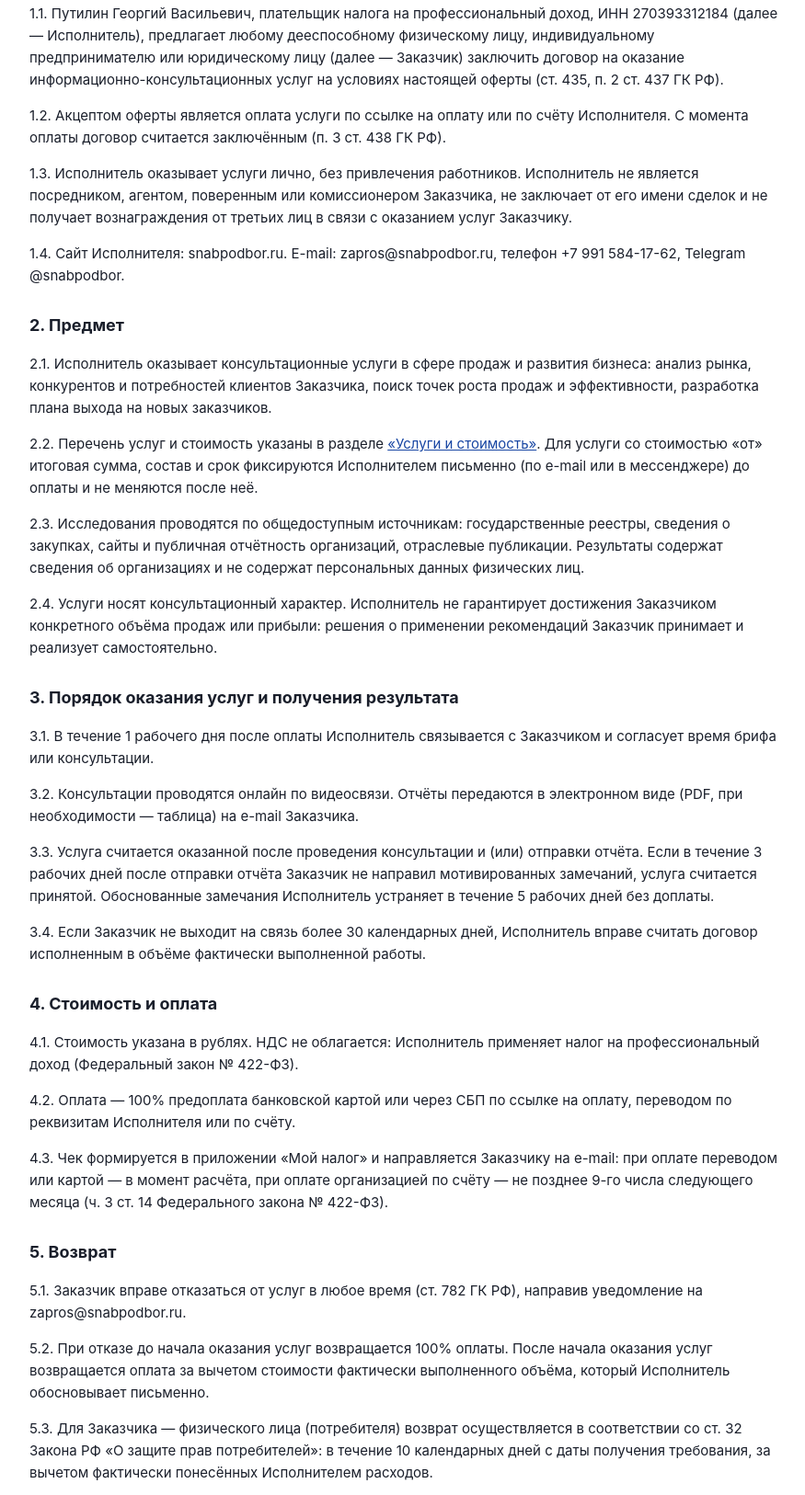
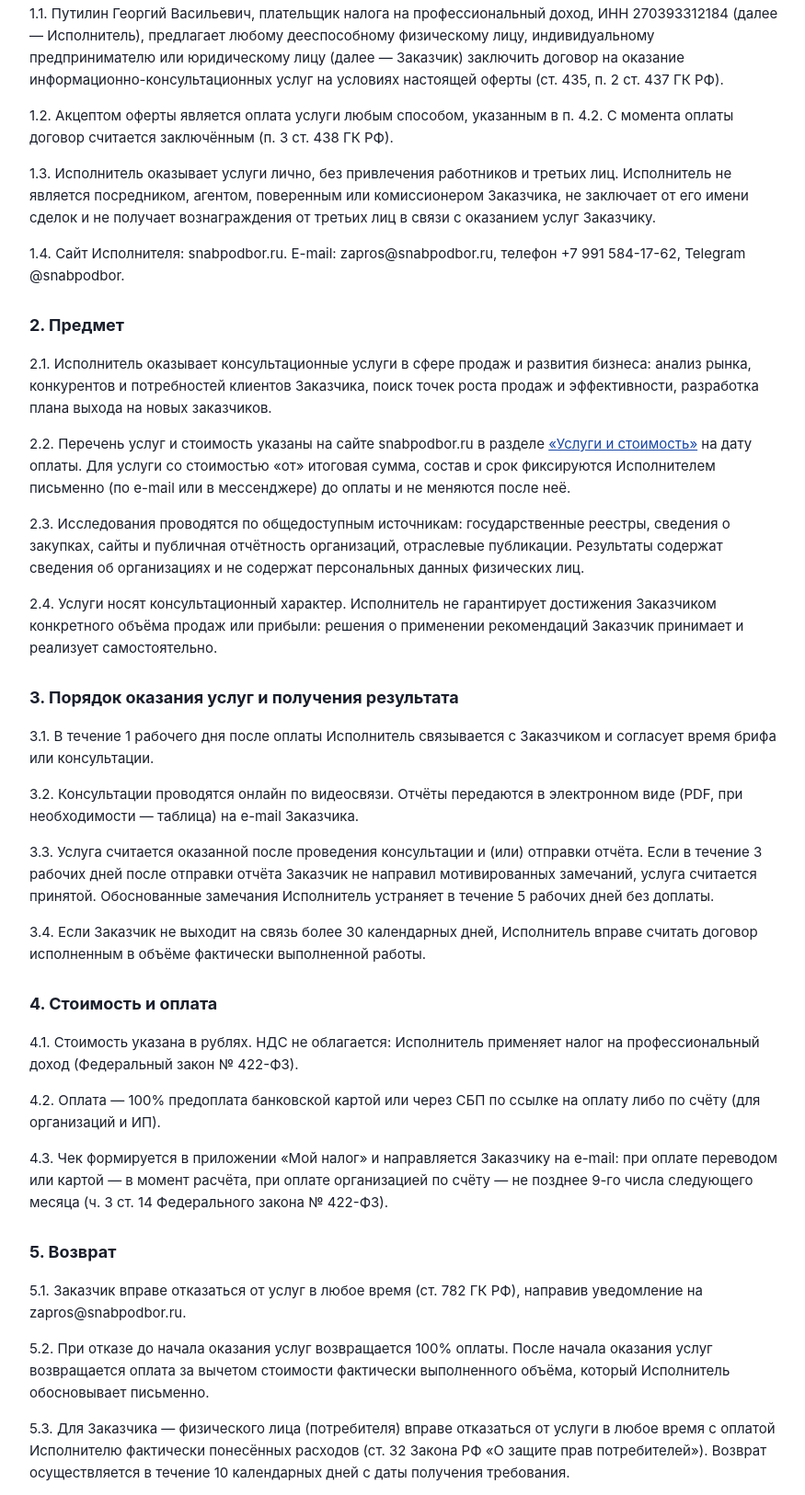
Before and after one commit to georgyputilin-ship-it/snabpodbor-site, a plain HTML site: page oferta.html in a window 1280 px wide. Shown: the part 274-1900 px from the top of the page at 92% size, without its empty margins (198-1073 px from the left). Drawn offline with Linux system fonts and the light colour scheme.

Commit message:
Приёмка Э01: единый способ оплаты (сайт/оферта), кейс Елены по фактам, правки оферты и политики ПДн
Co-Authored-By: Claude Opus 5.5 <noreply@anthropic.com>
Claude-Session: https://claude.ai/code/session_01SDUXFQK8XoGqkB38rXii8V

```diff
--- a/oferta.html
+++ b/oferta.html
@@ -22,13 +22,13 @@
 
 <h2>1. Общие положения</h2>
 <p>1.1. <!--FIO-->Путилин Георгий Васильевич<!--/FIO-->, плательщик налога на профессиональный доход, ИНН <!--INN-->270393312184<!--/INN--> (далее — Исполнитель), предлагает любому дееспособному физическому лицу, индивидуальному предпринимателю или юридическому лицу (далее — Заказчик) заключить договор на оказание информационно-консультационных услуг на условиях настоящей оферты (ст. 435, п. 2 ст. 437 ГК РФ).</p>
-<p>1.2. Акцептом оферты является оплата услуги по ссылке на оплату или по счёту Исполнителя. С момента оплаты договор считается заключённым (п. 3 ст. 438 ГК РФ).</p>
-<p>1.3. Исполнитель оказывает услуги лично, без привлечения работников. Исполнитель не является посредником, агентом, поверенным или комиссионером Заказчика, не заключает от его имени сделок и не получает вознаграждения от третьих лиц в связи с оказанием услуг Заказчику.</p>
+<p>1.2. Акцептом оферты является оплата услуги любым способом, указанным в п. 4.2. С момента оплаты договор считается заключённым (п. 3 ст. 438 ГК РФ).</p>
+<p>1.3. Исполнитель оказывает услуги лично, без привлечения работников и третьих лиц. Исполнитель не является посредником, агентом, поверенным или комиссионером Заказчика, не заключает от его имени сделок и не получает вознаграждения от третьих лиц в связи с оказанием услуг Заказчику.</p>
 <p>1.4. Сайт Исполнителя: snabpodbor.ru. E-mail: zapros@snabpodbor.ru, телефон +7 991 584-17-62, Telegram @snabpodbor.</p>
 
 <h2>2. Предмет</h2>
 <p>2.1. Исполнитель оказывает консультационные услуги в сфере продаж и развития бизнеса: анализ рынка, конкурентов и потребностей клиентов Заказчика, поиск точек роста продаж и эффективности, разработка плана выхода на новых заказчиков.</p>
-<p>2.2. Перечень услуг и стоимость указаны в разделе <a href="index.html#services">«Услуги и стоимость»</a>. Для услуги со стоимостью «от» итоговая сумма, состав и срок фиксируются Исполнителем письменно (по e-mail или в мессенджере) до оплаты и не меняются после неё.</p>
+<p>2.2. Перечень услуг и стоимость указаны на сайте snabpodbor.ru в разделе <a href="index.html#services">«Услуги и стоимость»</a> на дату оплаты. Для услуги со стоимостью «от» итоговая сумма, состав и срок фиксируются Исполнителем письменно (по e-mail или в мессенджере) до оплаты и не меняются после неё.</p>
 <p>2.3. Исследования проводятся по общедоступным источникам: государственные реестры, сведения о закупках, сайты и публичная отчётность организаций, отраслевые публикации. Результаты содержат сведения об организациях и не содержат персональных данных физических лиц.</p>
 <p>2.4. Услуги носят консультационный характер. Исполнитель не гарантирует достижения Заказчиком конкретного объёма продаж или прибыли: решения о применении рекомендаций Заказчик принимает и реализует самостоятельно.</p>
 
@@ -40,13 +40,13 @@
 
 <h2>4. Стоимость и оплата</h2>
 <p>4.1. Стоимость указана в рублях. НДС не облагается: Исполнитель применяет налог на профессиональный доход (Федеральный закон № 422-ФЗ).</p>
-<p>4.2. Оплата — 100% предоплата банковской картой или через СБП по ссылке на оплату, переводом по реквизитам Исполнителя или по счёту.</p>
+<p>4.2. Оплата — 100% предоплата банковской картой или через СБП по ссылке на оплату либо по счёту (для организаций и ИП).</p>
 <p>4.3. Чек формируется в приложении «Мой налог» и направляется Заказчику на e-mail: при оплате переводом или картой — в момент расчёта, при оплате организацией по счёту — не позднее 9-го числа следующего месяца (ч. 3 ст. 14 Федерального закона № 422-ФЗ).</p>
 
 <h2>5. Возврат</h2>
 <p>5.1. Заказчик вправе отказаться от услуг в любое время (ст. 782 ГК РФ), направив уведомление на zapros@snabpodbor.ru.</p>
 <p>5.2. При отказе до начала оказания услуг возвращается 100% оплаты. После начала оказания услуг возвращается оплата за вычетом стоимости фактически выполненного объёма, который Исполнитель обосновывает письменно.</p>
-<p>5.3. Для Заказчика — физического лица (потребителя) возврат осуществляется в соответствии со ст. 32 Закона РФ «О защите прав потребителей»: в течение 10 календарных дней с даты получения требования, за вычетом фактически понесённых Исполнителем расходов.</p>
+<p>5.3. Для Заказчика — физического лица (потребителя) вправе отказаться от услуги в любое время с оплатой Исполнителю фактически понесённых расходов (ст. 32 Закона РФ «О защите прав потребителей»). Возврат осуществляется в течение 10 календарных дней с даты получения требования.</p>
 <p>5.4. Для Заказчика — юридического лица или индивидуального предпринимателя возврат производится по письменному заявлению на e-mail в течение 10 рабочих дней на расчётный счёт, с которого поступила оплата.</p>
 <p>5.5. Возврат производится тем же способом, которым была произведена оплата. Чек «Мой налог» аннулируется или корректируется.</p>
 
```
Also changed, not shown: index.html (+5 -5 lines), privacy.html (+1 -1 lines).
